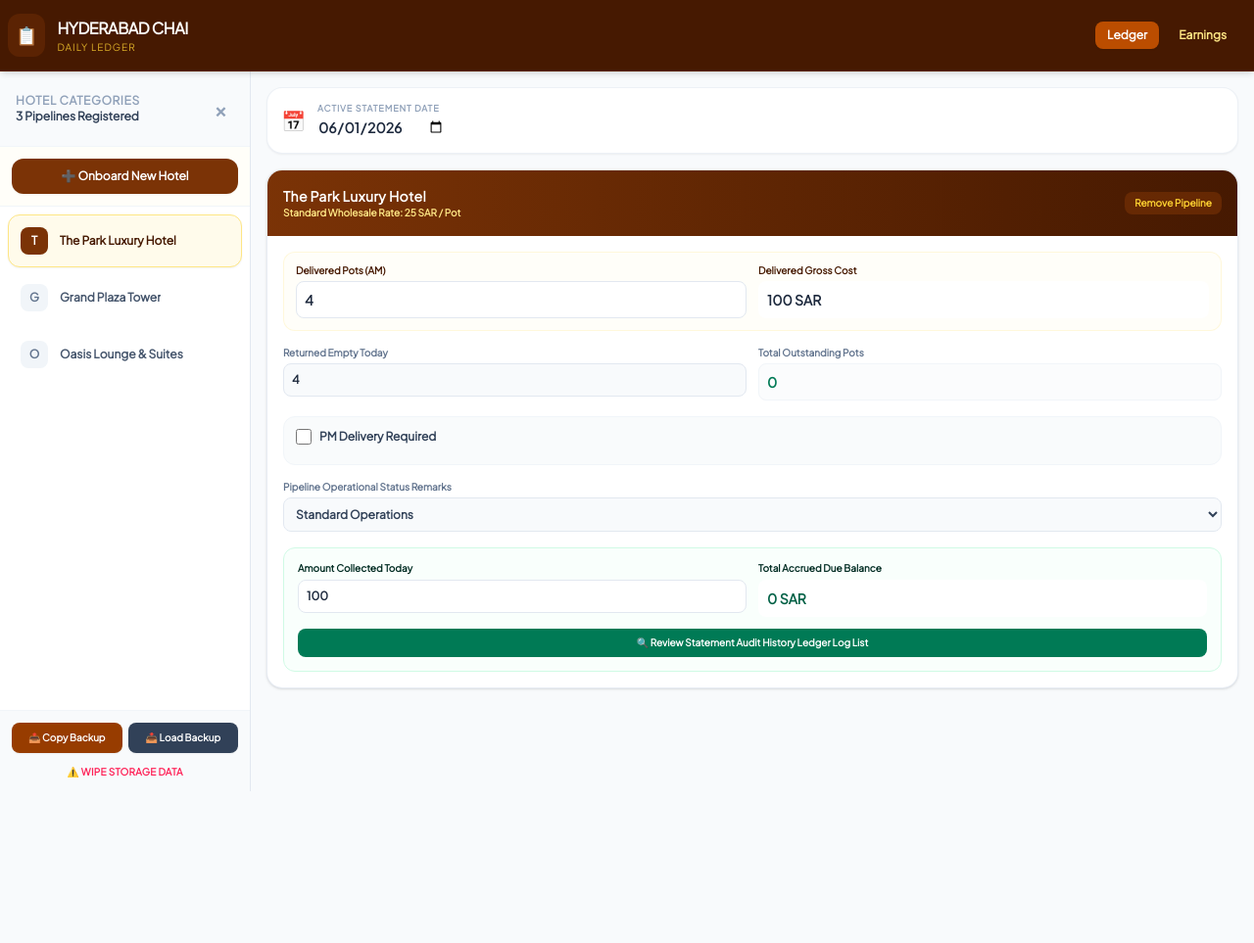
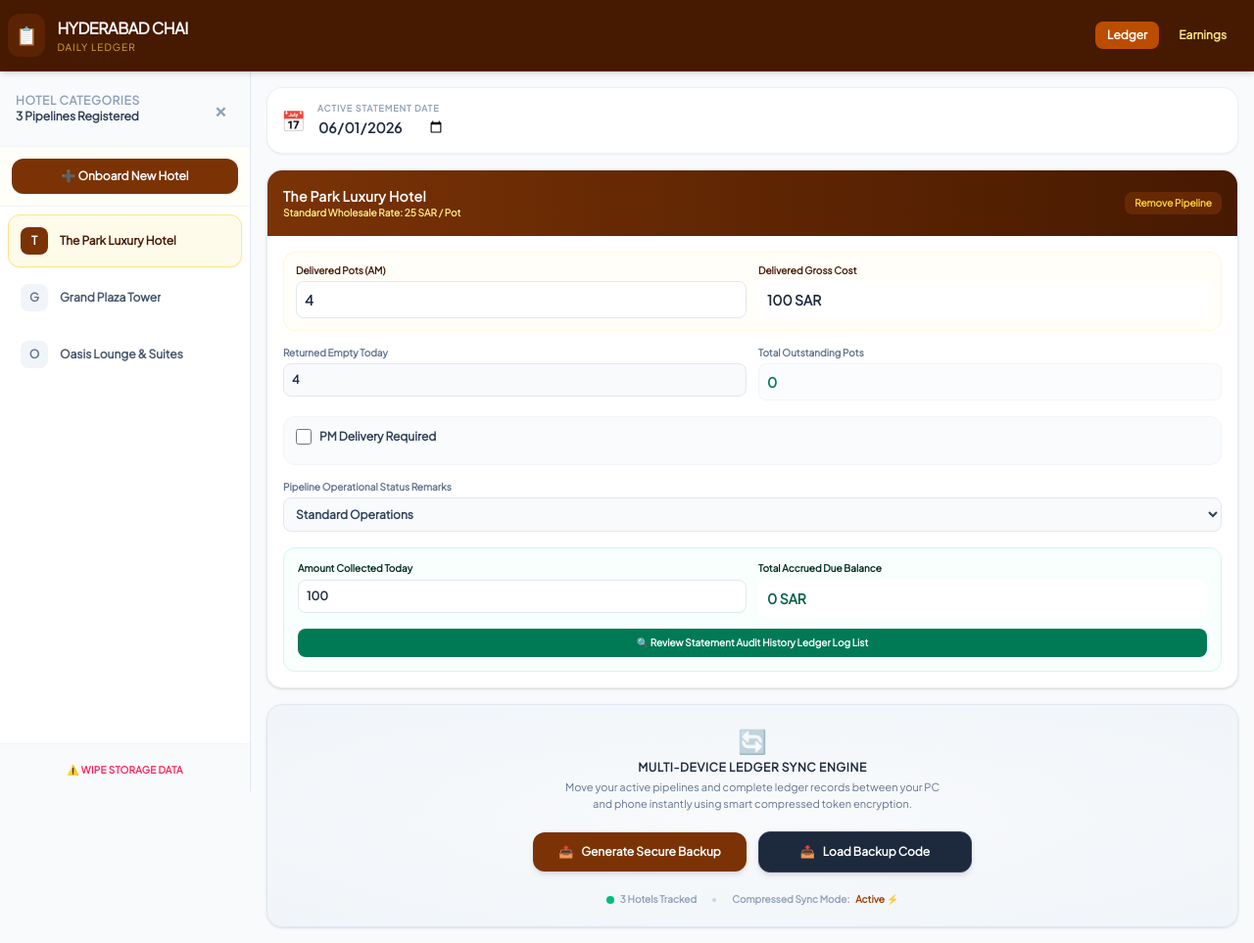
Before and after one commit to Mabtech4all/Hyd-chai, a plain HTML site: page index.html in a window 1280 px wide. Shown: the whole page at 98% size. Before the commit the page ends 808 px from the top, so only its background shows below. Drawn offline with nearby package versions, Linux system fonts and the light colour scheme.

Commit message:
Update index.html

```diff
--- a/index.html
+++ b/index.html
@@ -3,7 +3,7 @@
 <head>
     <meta charset="UTF-8">
     <meta name="viewport" content="width=device-width, initial-scale=1.0, maximum-scale=1.0, user-scalable=no">
-    <title>Hyderabad Chai - Telegram Mini App Ledger</title>
+    <title>Hyderabad Chai - Premium Mini App</title>
 
     <script src="https://telegram.org/js/telegram-web-app.js"></script>
     <script src="https://cdn.jsdelivr.net/npm/@tailwindcss/browser@4"></script>
@@ -85,12 +85,8 @@
                     </template>
                 </div>
 
-                <div class="p-3 border-t border-slate-100 dark:border-slate-800 bg-slate-50 dark:bg-slate-950 space-y-2 text-center">
-                    <div class="grid grid-cols-2 gap-1.5">
-                        <button @click="exportDataSyncString()" class="bg-amber-800 hover:bg-amber-900 text-white text-[10px] font-bold py-2 rounded-lg transition-colors shadow-xs">📤 Copy Backup</button>
-                        <button @click="importDataSyncString()" class="bg-slate-700 hover:bg-slate-800 text-white text-[10px] font-bold py-2 rounded-lg transition-colors shadow-xs">📥 Load Backup</button>
-                    </div>
-                    <button @click="clearAllData()" class="text-[10px] text-rose-500 font-bold tracking-wide uppercase block w-full pt-1">⚠️ Wipe Storage Data</button>
+                <div class="p-3 border-t border-slate-100 dark:border-slate-800 bg-slate-50 dark:bg-slate-950 text-center">
+                    <button @click="clearAllData()" class="text-[10px] text-rose-500 font-bold tracking-wide uppercase">⚠️ Wipe Storage Data</button>
                 </div>
             </aside>
 
@@ -206,6 +202,37 @@
                             </div>
                         </div>
                     </template>
+
+                    <div class="bg-radial from-slate-50 to-slate-100 dark:from-slate-800 dark:to-slate-900 rounded-2xl p-5 shadow-sm border border-slate-200 dark:border-slate-700/80 text-center space-y-4">
+                        <div class="space-y-1">
+                            <span class="text-2xl block animate-pulse">🔄</span>
+                            <h3 class="text-xs font-extrabold text-slate-800 dark:text-slate-100 uppercase tracking-wider">Multi-Device Ledger Sync Engine</h3>
+                            <p class="text-[11px] text-slate-500 max-w-sm mx-auto">Move your active pipelines and complete ledger records between your PC and phone instantly using smart compressed token encryption.</p>
+                        </div>
+
+                        <div class="flex flex-col sm:flex-row justify-center items-center gap-3 max-w-md mx-auto pt-1">
+                            <button @click="exportDataSyncString()" class="w-full sm:w-1/2 bg-amber-900 hover:bg-amber-950 text-white text-xs font-black py-3 px-4 rounded-xl shadow-md active:scale-98 transition-all flex items-center justify-center space-x-2">
+                                <span>📤</span>
+                                <span>Generate Secure Backup</span>
+                            </button>
+                            <button @click="importDataSyncString()" class="w-full sm:w-1/2 bg-slate-800 hover:bg-slate-900 border border-slate-700 text-white text-xs font-black py-3 px-4 rounded-xl shadow-md active:scale-98 transition-all flex items-center justify-center space-x-2">
+                                <span>📥</span>
+                                <span>Load Backup Code</span>
+                            </button>
+                        </div>
+
+                        <div class="flex justify-center items-center space-x-4 pt-1 text-[10px] font-bold text-slate-400">
+                            <div class="flex items-center space-x-1.5">
+                                <span class="w-2 h-2 rounded-full bg-emerald-500"></span>
+                                <span x-text="hotels.length + ' Hotels Tracked'"></span>
+                            </div>
+                            <div class="w-1 h-1 rounded-full bg-slate-300"></div>
+                            <div class="flex items-center space-x-1.5">
+                                <span>Compressed Sync Mode:</span>
+                                <span class="text-amber-800 dark:text-amber-400 font-extrabold">Active ⚡</span>
+                            </div>
+                        </div>
+                    </div>
                 </div>
 
                 <div x-show="currentTab === 'finance'" class="space-y-4">
@@ -394,46 +421,92 @@
                     this.loadDailyData();
                 },
 
-                // EXPORT SYSTEM DATA STRING
+                // NEW: HIGH-DENSITY SECURE LIGHTWEIGHT DATA EXTRACTION COMPRESSION
                 exportDataSyncString() {
-                    const payload = {
-                        h: this.hotels,
-                        l: this.deliveryLogs
+                    try {
+                        const minimizedPayload = {
+                            h: this.hotels.map(hotel => [hotel.id, hotel.name, hotel.location || '']),
+                            l: Object.keys(this.deliveryLogs).reduce((acc, key) => {
+                                const log = this.deliveryLogs[key];
+                                // Skip empty logs to keep data ultra small
+                                if (log.delivered || log.returned || log.receivedCash || log.remarks) {
+                                    acc[key] = [log.delivered, log.returned, log.receivedCash, log.remarks || '', log.afternoonRequired ? 1 : 0, log.afternoonQty || 0];
+                                }
+                                return acc;
+                            }, {})
                         };
-                    const base64Enc = btoa(unescape(encodeURIComponent(JSON.stringify(payload))));
 
-                    // Native clipboard copying mechanism
+                        const jsonStr = JSON.stringify(minimizedPayload);
+                        // Safe Unicode Hex string conversion engine (prevents character string mobile breaking crashes)
+                        let hexData = '';
+                        for (let i = 0; i < jsonStr.length; i++) {
+                            hexData += jsonStr.charCodeAt(i).toString(16).padStart(2, '0');
+                        }
+
+                        const token = "HC" + hexData.toUpperCase();
+
                         const el = document.createElement('textarea');
-                    el.value = base64Enc;
+                        el.value = token;
                         document.body.appendChild(el);
                         el.select();
                         document.execCommand('copy');
                         document.body.removeChild(el);
 
-                    alert("📤 Backup copied to clipboard! Send this text string to your other device and paste it into 'Load Backup'.");
+                        alert("📤 Secure compressed sync token generated and copied to your clipboard! Paste it into your phone.");
                         this.triggerHaptic('success');
+                    } catch (err) {
+                        alert("❌ Compression failed: " + err.message);
+                    }
                 },
 
-                // IMPORT SYSTEM DATA STRING
+                // NEW: COMPRESSED STRING LOADER DECRYPTION ENGINE
                 importDataSyncString() {
-                    const rawString = prompt("📥 Paste your system backup text string code here:");
+                    let rawString = prompt("📥 Paste your secure sync token code below:");
                     if (!rawString) return;
+                    rawString = rawString.trim();
+
+                    if (!rawString.startsWith("HC")) {
+                        alert("❌ Invalid Backup Code. Ensure you copied the entire text string starting with 'HC'.");
+                        this.triggerHaptic('error');
+                        return;
+                    }
 
                     try {
-                        const parsedData = JSON.parse(decodeURIComponent(escape(atob(rawString))));
-                        if (parsedData.h && parsedData.l) {
-                            this.hotels = parsedData.h;
-                            this.deliveryLogs = parsedData.l;
+                        const hex = rawString.substring(2);
+                        let jsonStr = '';
+                        for (let i = 0; i < hex.length; i += 2) {
+                            jsonStr += String.fromCharCode(parseInt(hex.substring(i, i + 2), 16));
+                        }
+
+                        const raw = JSON.parse(jsonStr);
+                        if (!raw.h || !raw.l) throw new Error("Format Corrupted");
+
+                        // Rehydrate the data matrix back into structure options
+                        this.hotels = raw.h.map(arr => ({ id: arr[0], name: arr[1], location: arr[2], addedOn: new Date().toISOString().split('T')[0] }));
+
+                        this.deliveryLogs = {};
+                        Object.keys(raw.l).forEach(key => {
+                            const arr = raw.l[key];
+                            this.deliveryLogs[key] = {
+                                delivered: Number(arr[0]) || 0,
+                                returned: Number(arr[1]) || 0,
+                                receivedCash: Number(arr[2]) || 0,
+                                remarks: arr[3] || '',
+                                afternoonRequired: arr[4] === 1,
+                                afternoonQty: Number(arr[5]) || 0,
+                                pendingThermos: 0,
+                                pendingCash: 0
+                            };
+                        });
+
                         this.saveToStorage();
                         if (this.hotels.length > 0) this.selectedHotelId = this.hotels[0].id;
                         this.loadDailyData();
-                            alert("✅ Data backup sync successful! Ledger refreshed.");
+
+                        alert("⚡ Ledger Synced Successfully! All records loaded perfectly.");
                         this.triggerHaptic('success');
-                        } else {
-                            alert("❌ Invalid backup data format.");
-                        }
                     } catch (e) {
-                        alert("❌ Failed to read backup code. Make sure you copied the exact, entire text string.");
+                        alert("❌ Decode failed. The sync code string is missing characters or corrupted.");
                         this.triggerHaptic('error');
                     }
                 },
```
Lines whose indentation alone changed are shown as unchanged.
